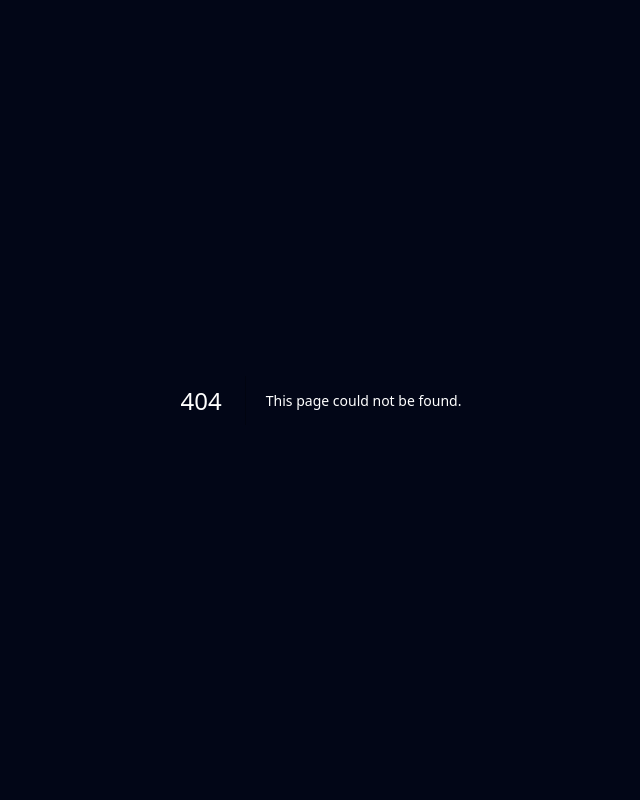
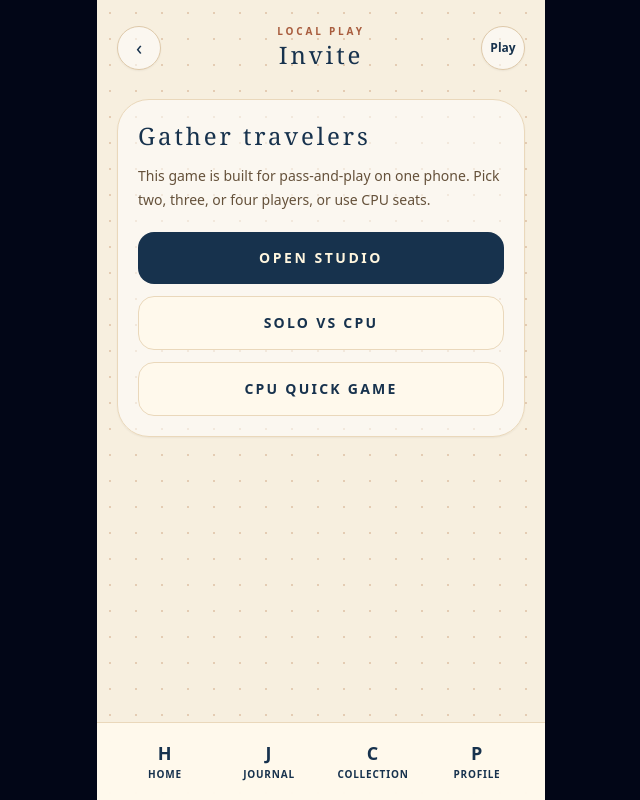
Before and after one commit to lschacht99/Catanlike, a Next.js app: page /invite in a window 1280 px wide. Before the commit this address had no page. Shown: the whole page, without its empty margins (319-959 px from the left). Built offline with nearby package versions, Linux system fonts and the light colour scheme.

Commit message:
Add invite friends page

```diff
--- /dev/null
+++ b/src/app/invite/page.tsx
@@ -0,0 +1,18 @@
+import Link from "next/link";
+import HamsaPage from "@/components/HamsaPage";
+
+export default function InvitePage() {
+  return (
+    <HamsaPage title="Invite" kicker="Local play">
+      <div className="rounded-[2rem] border border-[#ead8bb] bg-white/55 p-5 shadow-sm">
+        <h2 className="font-serif text-2xl tracking-[0.12em]">Gather travelers</h2>
+        <p className="mt-3 text-sm leading-6 text-[#65513a]">This game is built for pass-and-play on one phone. Pick two, three, or four players, or use CPU seats.</p>
+        <div className="mt-5 grid gap-3">
+          <Link href="/studio" className="rounded-2xl bg-[#17324d] px-5 py-4 text-center text-sm font-black uppercase tracking-[0.18em] text-[#fff6df]">Open Studio</Link>
+          <Link href="/solo" className="rounded-2xl border border-[#ead8bb] bg-[#fff9ec] px-5 py-4 text-center text-sm font-bold uppercase tracking-[0.16em]">Solo vs CPU</Link>
+          <Link href="/cpu" className="rounded-2xl border border-[#ead8bb] bg-[#fff9ec] px-5 py-4 text-center text-sm font-bold uppercase tracking-[0.16em]">CPU Quick Game</Link>
+        </div>
+      </div>
+    </HamsaPage>
+  );
+}
```
